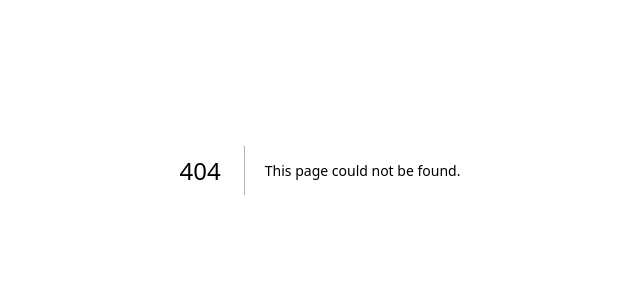
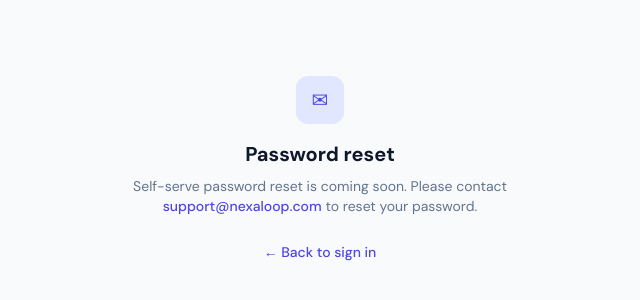
Before and after one commit to benomayebu/nexaloop, a Next.js app in the folder apps/web/: page /forgot-password in a window 1280 px wide. Before the commit this address had no page. Shown: the part 230-530 px from the top of the page, without its empty margins (320-960 px from the left). Built offline with nearby package versions, Linux system fonts and the light colour scheme.

Commit message:
feat(web/auth): add forgot-password stub page

```diff
--- /dev/null
+++ b/apps/web/src/app/forgot-password/page.tsx
@@ -0,0 +1,30 @@
+import Link from 'next/link';
+
+export default function ForgotPasswordPage() {
+  return (
+    <div className="min-h-screen flex items-center justify-center bg-slate-50 px-4">
+      <div className="text-center max-w-sm">
+        <div className="w-12 h-12 bg-indigo-100 rounded-xl flex items-center justify-center mx-auto mb-4">
+          <span className="text-indigo-600 text-xl">✉</span>
+        </div>
+        <h1 className="text-xl font-bold text-slate-900 mb-2">Password reset</h1>
+        <p className="text-slate-500 text-sm mb-6">
+          Self-serve password reset is coming soon. Please contact{' '}
+          <a
+            href="mailto:support@nexaloop.com"
+            className="text-indigo-600 hover:text-indigo-700 font-medium"
+          >
+            support@nexaloop.com
+          </a>{' '}
+          to reset your password.
+        </p>
+        <Link
+          href="/login"
+          className="inline-flex items-center gap-1 text-sm text-indigo-600 hover:text-indigo-700 font-medium"
+        >
+          ← Back to sign in
+        </Link>
+      </div>
+    </div>
+  );
+}
```
